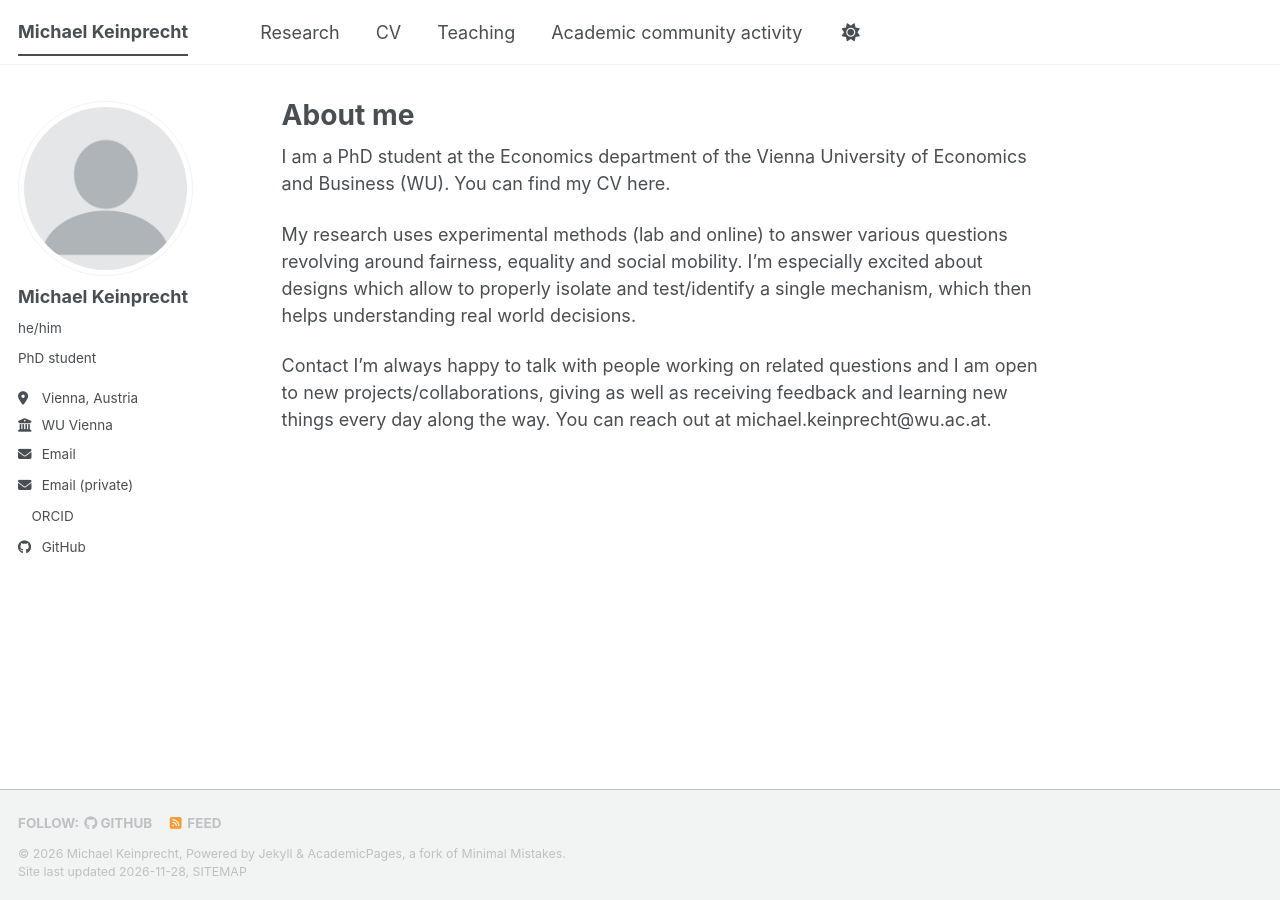
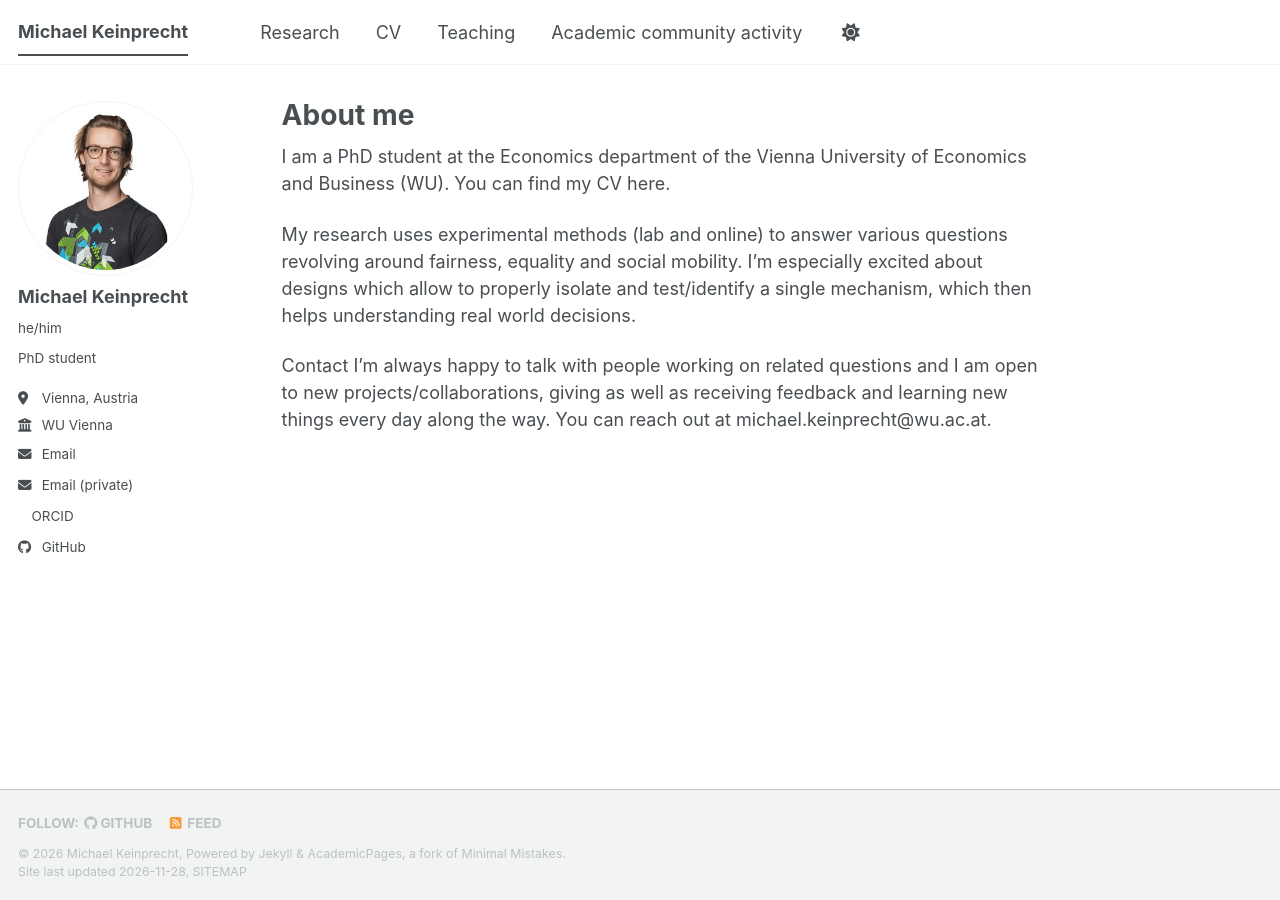
Before and after one commit to michael-keinprecht/michael-keinprecht.github.io, a Jekyll site: the page built from _pages/about.md, in a window 1280 px wide. Built offline with Jekyll 4.4.1, drawn with Linux system fonts in a browser that asks for light colours; a script bundle is joined from its source files by our own code; a style sheet for code colours, icons or effects is not loaded.

Commit message:
Update _config.yml
added profile picture link

```diff
--- a/_config.yml
+++ b/_config.yml
@@ -23,7 +23,7 @@ repository               : "michael-keinprecht/michael-keinprecht.github.io"
 #               Additional customization can be done by editing /_includes/author-profile.html
 author:
   # Biographic information
-  avatar           : "profile.png"
+  avatar           : "portrait_keinprecht.jpg"
   name             : "Michael Keinprecht"
   pronouns         : "he/him"
   bio              : "PhD student"
```
